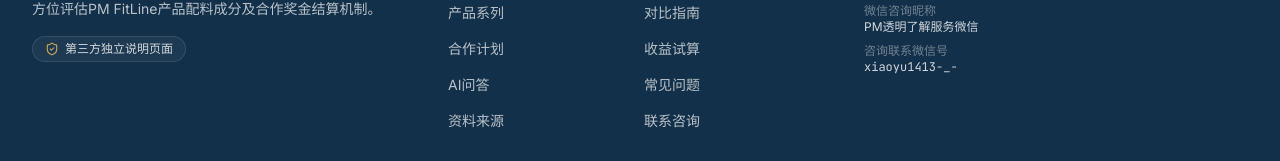
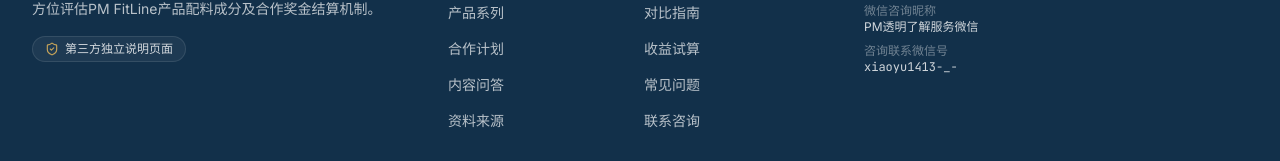
Before and after one commit to jchjasonmagic/PM-fitline, a React (Vite) app: page / in a window 1280 px wide. Shown: the part 1919-2080 px from the top of the page. Built offline with nearby package versions, Linux system fonts and the light colour scheme.

Commit message:
Rename QA to content Q&A and adjust disclaimer

```diff
--- a/src/components/Footer.tsx
+++ b/src/components/Footer.tsx
@@ -44,7 +44,7 @@ export const Footer: React.FC<FooterProps> = ({ navigateTo }) => {
               <button onClick={() => handlePageClick('compare')} className="text-left hover:text-[#C5A35A] py-1 transition-colors">对比指南</button>
               <button onClick={() => handlePageClick('plan')} className="text-left hover:text-[#C5A35A] py-1 transition-colors">合作计划</button>
               <button onClick={() => handlePageClick('simulator')} className="text-left hover:text-[#C5A35A] py-1 transition-colors">收益试算</button>
-              <button onClick={() => handlePageClick('qa')} className="text-left hover:text-[#C5A35A] py-1 transition-colors">AI问答</button>
+              <button onClick={() => handlePageClick('qa')} className="text-left hover:text-[#C5A35A] py-1 transition-colors">内容问答</button>
               <button onClick={() => handlePageClick('faq')} className="text-left hover:text-[#C5A35A] py-1 transition-colors">常见问题</button>
               <button onClick={() => handlePageClick('sources')} className="text-left hover:text-[#C5A35A] py-1 transition-colors">资料来源</button>
               <button onClick={() => handlePageClick('contact')} className="text-left hover:text-[#C5A35A] py-1 transition-colors">联系咨询</button>
--- a/src/components/Header.tsx
+++ b/src/components/Header.tsx
@@ -14,7 +14,7 @@ export const Header: React.FC<HeaderProps> = ({ currentPage, navigateTo }) => {
     { id: 'about', label: '认识PM', icon: BookOpen },
     { id: 'plan', label: '合作计划', icon: ShieldAlert },
     { id: 'simulator', label: '收入试算', icon: Calculator },
-    { id: 'qa', label: 'AI问答', icon: Bot },
+    { id: 'qa', label: '内容问答', icon: Bot },
     { id: 'contact', label: '联系咨询', icon: MessageCircle },
   ];
 
--- a/src/pages/QA.tsx
+++ b/src/pages/QA.tsx
@@ -318,10 +318,10 @@ export const QA: React.FC = () => {
       <div className="border-b border-gray-100 pb-6 space-y-2">
         <h1 className="text-2xl sm:text-3xl font-bold text-[#12304A] flex items-center space-x-2">
           <Bot className="h-6 w-6 text-[#C5A35A]" />
-          <span>AI 问答</span>
+          <span>内容问答</span>
         </h1>
         <p className="text-sm text-gray-500 max-w-3xl">
-          本模块由 AI 生成内容，仅用于信息理解辅助，不构成任何收益承诺、产品功效承诺或官方解释。涉及政策与结算，请以官方最新书面文件与账户结算单为准。
+          本模块为自动生成的内容解读，仅用于信息理解辅助，不构成任何收益承诺、产品功效承诺或官方解释。涉及政策与结算，请以官方最新书面文件与账户结算单为准。
         </p>
       </div>
 
```
